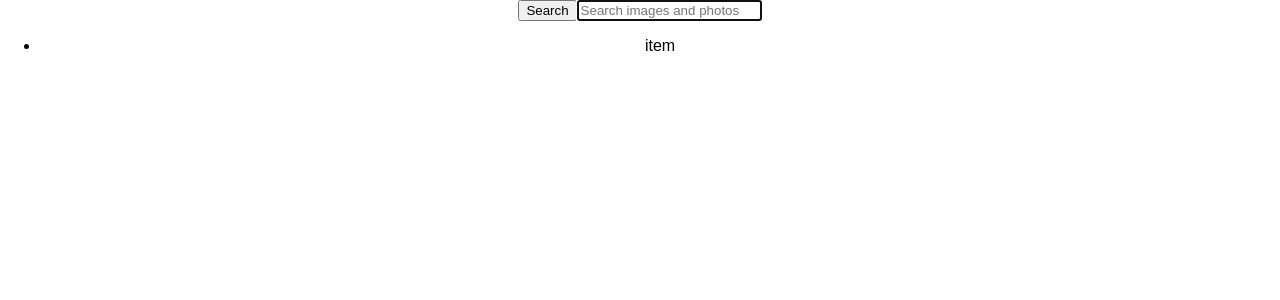
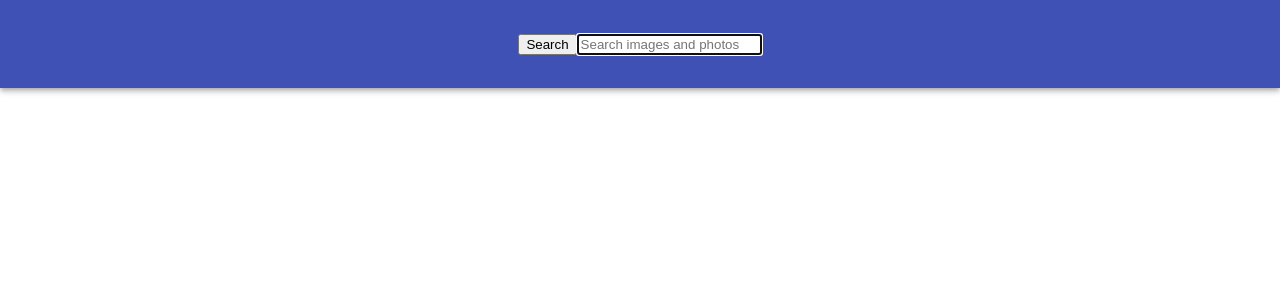
Before and after one commit to mihailsin/goit-react-hw-03-image-finder, a React (Create React App) app: page / in a window 1280 px wide. Shown: the top 300 px of the page. Built offline with nearby package versions, Linux system fonts and the light colour scheme.

Commit message:
adds fetch-functions; adds some styles

```diff
--- a/package.json
+++ b/package.json
@@ -10,7 +10,9 @@
     "prop-types": "^15.8.1",
     "react": "^17.0.2",
     "react-dom": "^17.0.2",
+    "react-loader-spinner": "^5.0.10",
     "react-scripts": "5.0.0",
+    "react-toastify": "^8.1.0",
     "web-vitals": "^2.1.3"
   },
   "scripts": {
--- a/src/App.js
+++ b/src/App.js
@@ -1,4 +1,6 @@
 import React, { Component } from 'react';
+import { ToastContainer } from 'react-toastify';
+import 'react-toastify/dist/ReactToastify.min.css';
 import './App.css';
 
 import Searchbar from './components/Searchbar';
@@ -22,6 +24,7 @@ class App extends Component {
         <ImageGallery>
           <ImageGalleryItem searchQuery={query} />
         </ImageGallery>
+        <ToastContainer />
       </div>
     );
   }
--- a/src/components/ImageGallery/ImageGallery.jsx
+++ b/src/components/ImageGallery/ImageGallery.jsx
@@ -1,7 +1,9 @@
 import React from 'react';
+import styles from './ImageGallery.module.css';
 
 const ImageGallery = ({ children }) => {
-  return <ul className="gallery">{children}</ul>;
+  const gallery = styles.imageGallery;
+  return <ul className={gallery}>{children}</ul>;
 };
 
 export default ImageGallery;
--- /dev/null
+++ b/src/components/ImageGallery/ImageGallery.module.css
@@ -0,0 +1,12 @@
+.imageGallery {
+  display: grid;
+  max-width: calc(100vw - 48px);
+  grid-template-columns: repeat(auto-fill, minmax(320px, 1fr));
+  grid-gap: 16px;
+  margin-top: 0;
+  margin-bottom: 0;
+  padding: 0;
+  list-style: none;
+  margin-left: auto;
+  margin-right: auto;
+}
--- a/src/components/ImageGalleryItem/ImageGalleryItem.jsx
+++ b/src/components/ImageGalleryItem/ImageGalleryItem.jsx
@@ -1,29 +1,32 @@
 import React, { Component } from 'react';
-import axios from 'axios';
-
-axios.defaults.baseURL = 'https://pixabay.com/api/';
-const KEY = '24271792-2ae9c4be49492e469cc4e2f34';
-// const REQUEST_PARAMS =
-//   'image_type=photo&orientation=horizontal&safesearch=true';
+import fetchPictures from '../../services/';
 
 class ImageGalleryItem extends Component {
+  state = {
+    response: null,
+  };
+
   componentDidUpdate(prevProps, prevState) {
     if (prevProps.searchQuery !== this.props.searchQuery) {
-      axios
-        .get(`https://pixabay.com/api/?key=${KEY}&q=${this.props.searchQuery}`)
-        .then(response => {
-          console.log(response);
-        });
+      fetchPictures(this.props.searchQuery).then(response =>
+        this.setState({ response }),
+      );
     }
   }
 
   render() {
-    return (
-      <li className="gallery-item">
-        item
-        <img src="" alt="" />
-      </li>
-    );
+    const { response } = this.state;
+
+    if (response) {
+      const pictures = response.data.hits;
+
+      return pictures.map(({ id, previewURL, tags }) => (
+        <li key={id} className="gallery-item">
+          <img src={previewURL} alt={tags} />
+        </li>
+      ));
+    }
+    return null;
   }
 }
 
--- a/src/components/Searchbar/Searchbar.jsx
+++ b/src/components/Searchbar/Searchbar.jsx
@@ -1,4 +1,7 @@
 import React, { Component } from 'react';
+import { toast } from 'react-toastify';
+
+import styles from './Searchbar.module.css';
 
 class Searchbar extends Component {
   state = {
@@ -9,6 +12,7 @@ class Searchbar extends Component {
     const { inputValue } = this.state;
 
     e.preventDefault();
+    if (inputValue.trim() === '') toast.error('Please type spmething!');
     this.props.onSubmit(inputValue);
     e.currentTarget.reset();
   };
@@ -21,7 +25,7 @@ class Searchbar extends Component {
 
   render() {
     return (
-      <header className="searchbar">
+      <header className={styles.searchbar}>
         <form className="form" onSubmit={this.submitHandler}>
           <button type="submit" className="button">
             <span className="button-label">Search</span>
--- /dev/null
+++ b/src/components/Searchbar/Searchbar.module.css
@@ -0,0 +1,18 @@
+.searchbar {
+  top: 0;
+  left: 0;
+  position: sticky;
+  z-index: 1100;
+  display: flex;
+  justify-content: center;
+  align-items: center;
+  min-height: 64px;
+  padding-right: 24px;
+  padding-left: 24px;
+  padding-top: 12px;
+  padding-bottom: 12px;
+  color: #fff;
+  background-color: #3f51b5;
+  box-shadow: 0px 2px 4px -1px rgba(0, 0, 0, 0.2),
+    0px 4px 5px 0px rgba(0, 0, 0, 0.14), 0px 1px 10px 0px rgba(0, 0, 0, 0.12);
+}
--- /dev/null
+++ b/src/services/index.js
@@ -0,0 +1 @@
+export { default } from './pixabayApi';
--- /dev/null
+++ b/src/services/pixabayApi.js
@@ -0,0 +1,16 @@
+import axios from 'axios';
+
+axios.defaults.baseURL = 'https://pixabay.com/api/';
+const KEY = '24271792-2ae9c4be49492e469cc4e2f34';
+// const REQUEST_PARAMS =
+//   'image_type=photo&orientation=horizontal&safesearch=true';
+
+const fetchPictures = searchQuery =>
+  axios
+    .get(`https://pixabay.com/api/?key=${KEY}&q=${searchQuery}`)
+    .then(response => {
+      console.log(response);
+      return response;
+    });
+
+export default fetchPictures;
```
Also changed, not shown: 1 other file (tests, documents, lock files or other folders).
